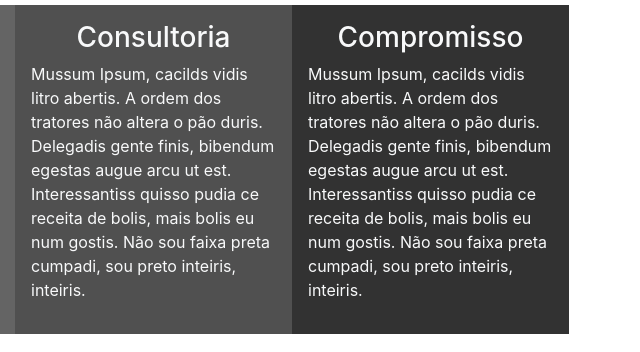
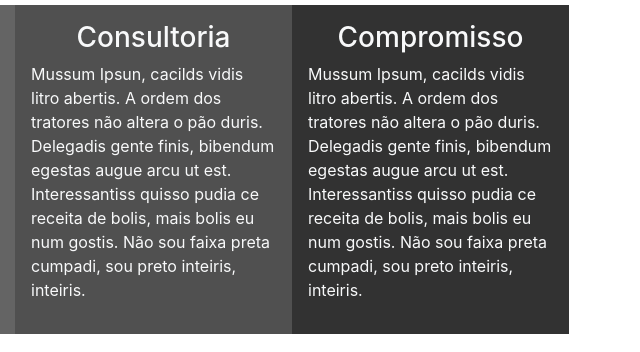
Before and after one commit to rodrigomoraisfelix/site_marketing, a plain HTML site: page index.html in a window 1280 px wide. Shown: the part 769-1121 px from the top of the page, 625-1265 px from the left. Drawn offline with nearby package versions, Linux system fonts and the light colour scheme; no server answers.

Commit message:
att index

```diff
--- a/index.html
+++ b/index.html
@@ -127,7 +127,7 @@
                     </div>
                     <div class="col-md p-3 cinza-60 text-light">
                         <h3 class="text-center">Consultoria</h3>
-                        <p>Mussum Ipsum, cacilds vidis litro abertis. A ordem dos tratores não altera o pão duris. Delegadis gente finis, bibendum egestas augue arcu ut est. Interessantiss quisso pudia ce receita de bolis, mais bolis eu num gostis. Não sou faixa preta cumpadi, sou preto inteiris, inteiris.</p>
+                        <p>Mussum Ipsun, cacilds vidis litro abertis. A ordem dos tratores não altera o pão duris. Delegadis gente finis, bibendum egestas augue arcu ut est. Interessantiss quisso pudia ce receita de bolis, mais bolis eu num gostis. Não sou faixa preta cumpadi, sou preto inteiris, inteiris.</p>
                     </div>
                     <div class="col-md p-3 cinza-80 text-light">
                         <h3 class="text-center">Compromisso</h3>
```
